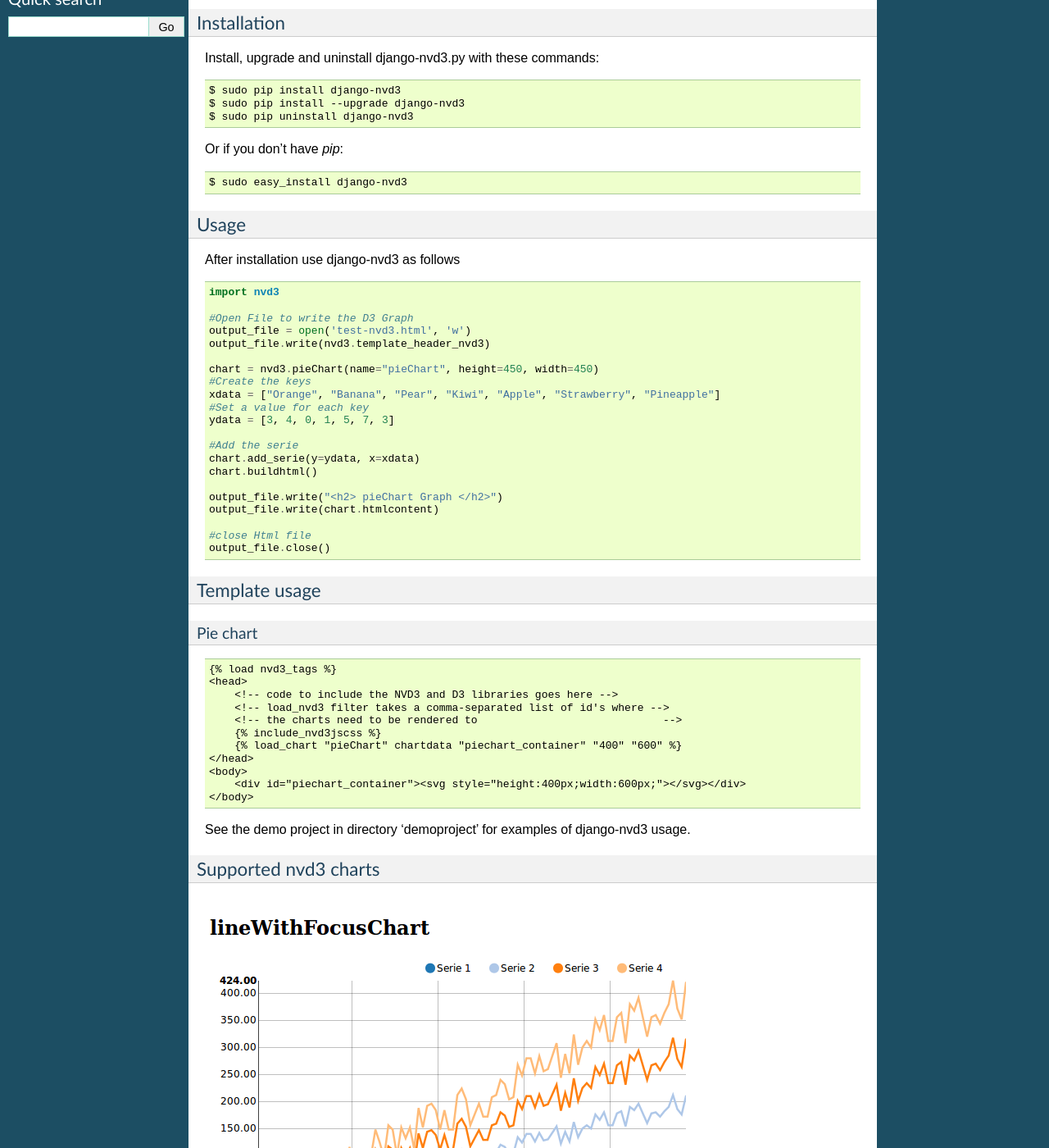
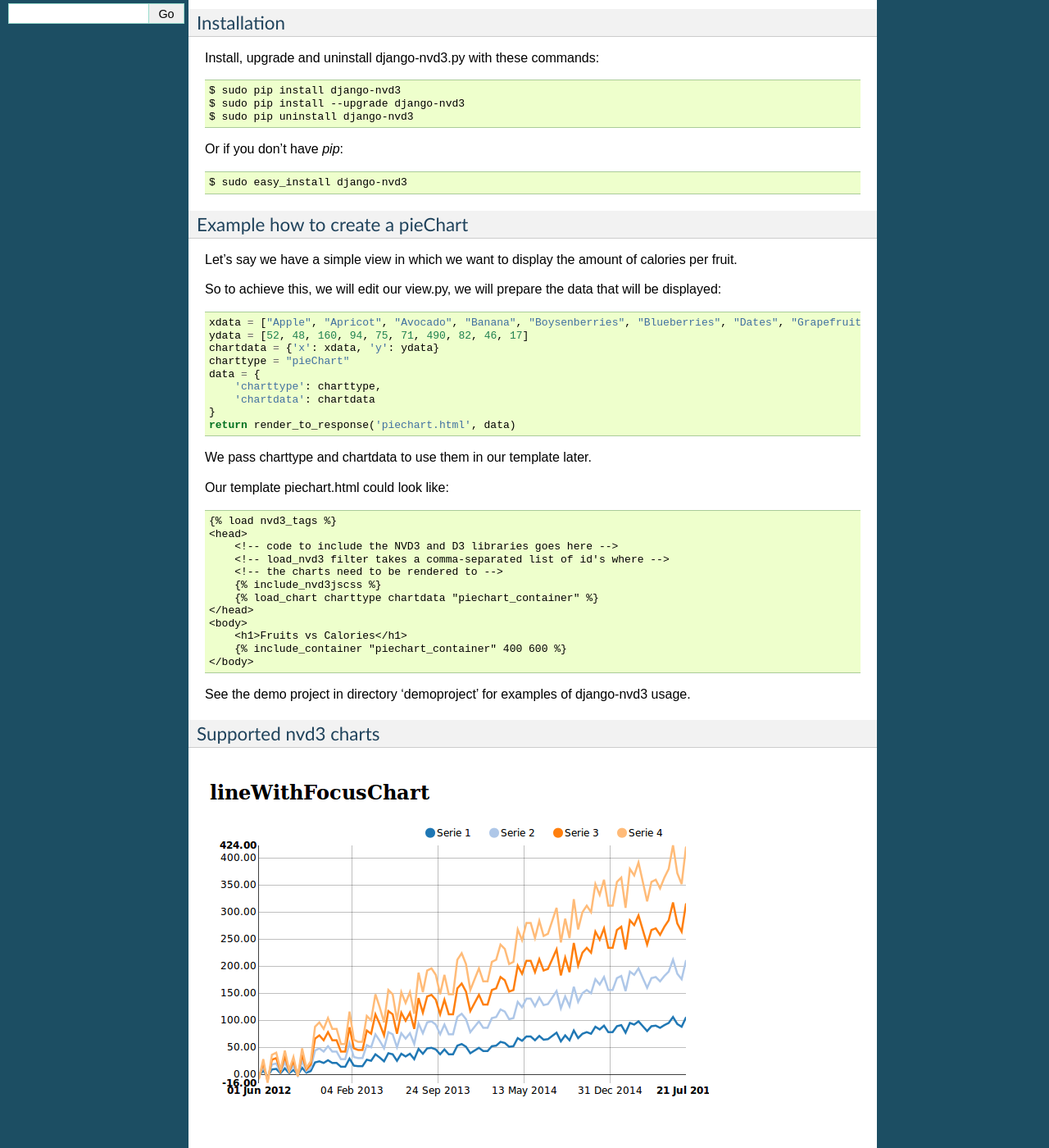
Before and after one commit to areski/django-nvd3, a Sphinx documentation site: the page built from docs/source/introduction.rst, in a window 1280 px wide and 1400 px high, scrolled down 456 px. Shown: the whole window at 82% size. Built offline with Sphinx 7.4.7, drawn with Linux system fonts in a browser that asks for light colours; some of the changed text lies outside the part shown.

Commit message:
update intro doc

```diff
--- a/README.rst
+++ b/README.rst
@@ -74,7 +74,7 @@ Our template piechart.html could look like::
 As showed above we use include_nvd3jscss to include the needed javascript and css code for NVD3.
 We start preparing and display the javascript code needed to render our pieChart::
 
-    {% load_chart charttype chartdata "piechart_container" "400" "600" %}
+    {% load_chart charttype chartdata "piechart_container" %}
 
 Finally we created a div container which will be used to display the chart.
 
--- a/docs/source/includes/introduction.txt
+++ b/docs/source/includes/introduction.txt
@@ -40,54 +40,40 @@ Or if you don't have `pip`::
   $ sudo easy_install django-nvd3
 
 
-.. _usage:
 
-Usage
------
+Example how to create a pieChart
+--------------------------------
 
-After installation use django-nvd3 as follows ::
+Let’s say we have a simple view in which we want to display the amount of calories per fruit.
 
-    import nvd3
+So to achieve this, we will edit our view.py, we will prepare the data that will be displayed::
 
-    #Open File to write the D3 Graph
-    output_file = open('test-nvd3.html', 'w')
-    output_file.write(nvd3.template_header_nvd3)
-
-    chart = nvd3.pieChart(name="pieChart", height=450, width=450)
-    #Create the keys
-    xdata = ["Orange", "Banana", "Pear", "Kiwi", "Apple", "Strawberry", "Pineapple"]
-    #Set a value for each key
-    ydata = [3, 4, 0, 1, 5, 7, 3]
-
-    #Add the serie
-    chart.add_serie(y=ydata, x=xdata)
-    chart.buildhtml()
-
-    output_file.write("<h2> pieChart Graph </h2>")
-    output_file.write(chart.htmlcontent)
-
-    #close Html file
-    output_file.close()
+    xdata = ["Apple", "Apricot", "Avocado", "Banana", "Boysenberries", "Blueberries", "Dates", "Grapefruit", "Kiwi", "Lemon"]
+    ydata = [52, 48, 160, 94, 75, 71, 490, 82, 46, 17]
+    chartdata = {'x': xdata, 'y': ydata}
+    charttype = "pieChart"
+    data = {
+        'charttype': charttype,
+        'chartdata': chartdata
+    }
+    return render_to_response('piechart.html', data)
 
 
-Template usage
---------------
+We pass charttype and chartdata to use them in our template later.
 
-Pie chart
-~~~~~~~~~
-
-::
+Our template piechart.html could look like::
 
     {% load nvd3_tags %}
     <head>
         <!-- code to include the NVD3 and D3 libraries goes here -->
         <!-- load_nvd3 filter takes a comma-separated list of id's where -->
-        <!-- the charts need to be rendered to                             -->
+        <!-- the charts need to be rendered to -->
         {% include_nvd3jscss %}
-        {% load_chart "pieChart" chartdata "piechart_container" "400" "600" %}
+        {% load_chart charttype chartdata "piechart_container" %}
     </head>
     <body>
-        <div id="piechart_container"><svg style="height:400px;width:600px;"></svg></div>
+        <h1>Fruits vs Calories</h1>
+        {% include_container "piechart_container" 400 600 %}
     </body>
 
 
```
